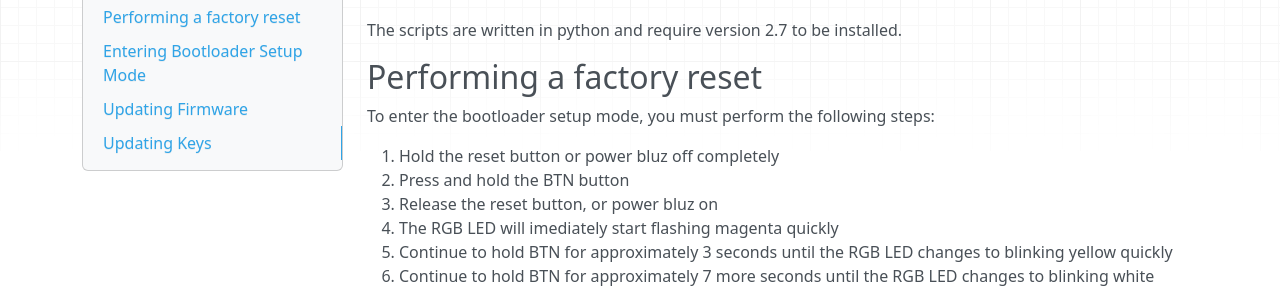
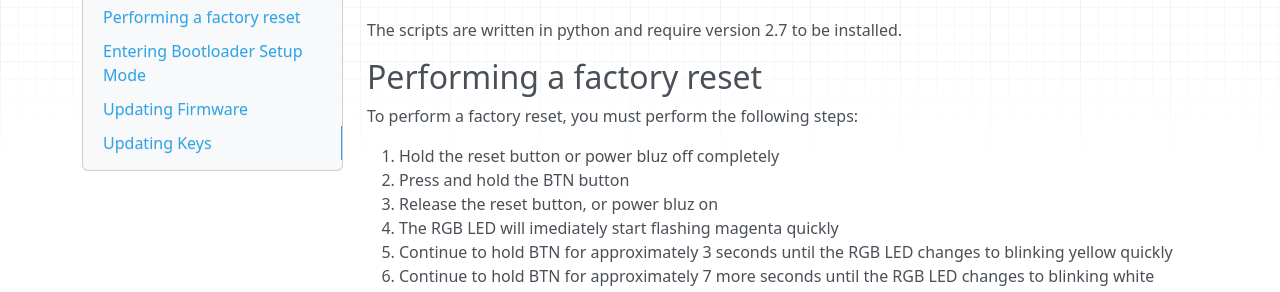
Before and after one commit to bluzDK/bluz-docs, an MkDocs documentation site: the page built from docs/tutorials/bootloader.md, in a window 1280 px wide and 900 px high, scrolled down 640 px. Shown: the part 155-447 px from the top of the window. Built offline with MkDocs 1.6.1, drawn with Linux system fonts in a browser that asks for light colours; nearby versions of some CDN libraries; old or Windows-style settings are respelled for this version of MkDocs.

Commit message:
copy paste error

```diff
--- a/docs/tutorials/bootloader.md
+++ b/docs/tutorials/bootloader.md
@@ -28,7 +28,7 @@ can be installed and run on your PC. The scripts for each part can be found here
 The scripts are written in python and require version 2.7 to be installed.
 
 ##Performing a factory reset
-To enter the bootloader setup mode, you must perform the following steps:
+To perform a factory reset, you must perform the following steps:
 
 1. Hold the reset button or power bluz off completely
 2. Press and hold the BTN button
```
